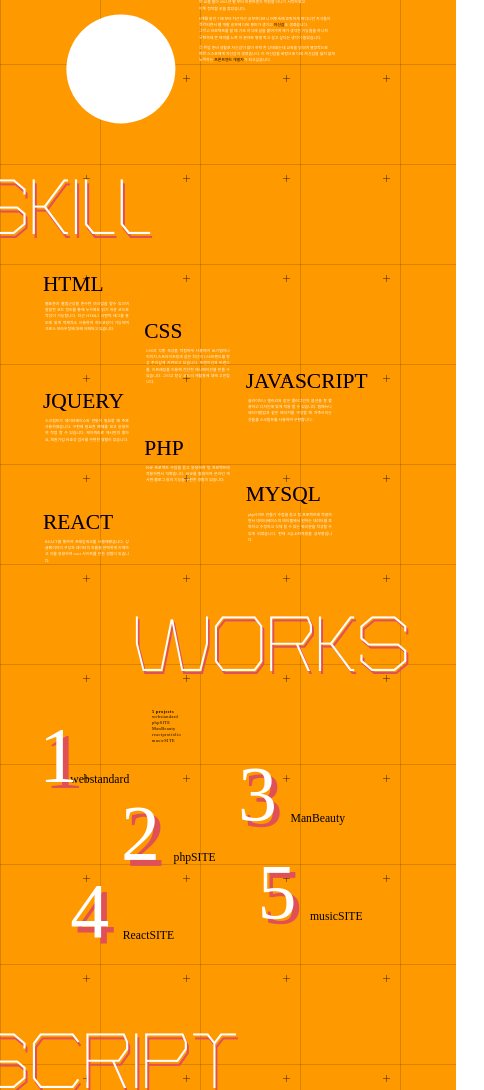
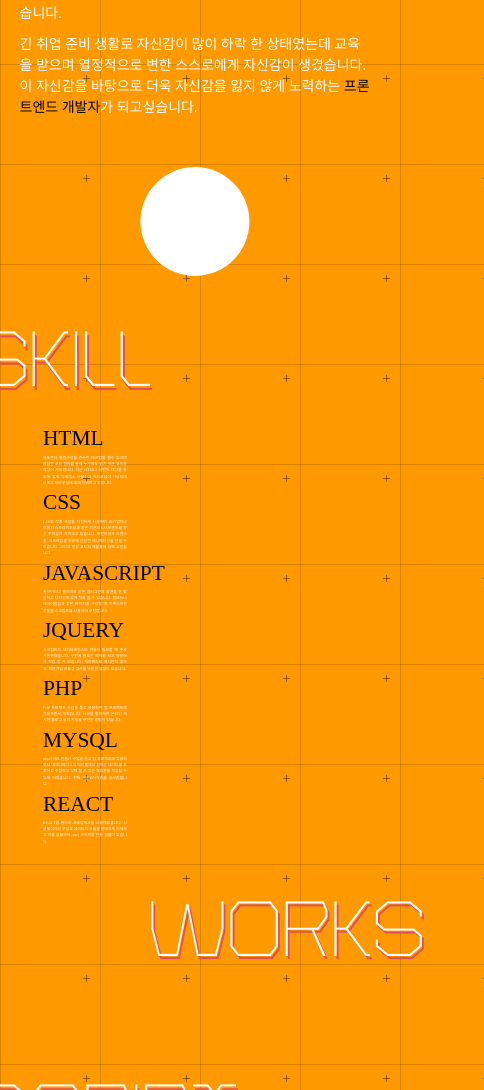
Before and after one commit to ohwehoh/port2022, a plain HTML site: page index.html in a window 390 px wide. Shown: the part 636-1726 px from the top of the page, 484 px wide, since content can reach past the window. Drawn offline with Linux system fonts and the light colour scheme; a web font is replaced by a local one.

Commit message:
22.05.12.

```diff
--- a/assets/css/common.css
+++ b/assets/css/common.css
@@ -1,49 +1,80 @@
 body {
-    background-image: url(../img/bg_yellow.png);
-    overflow-x: hidden;
+  background-image: url(../img/bg_yellow.png);
+  overflow-x: hidden;
 }
 
 .sha {
-    color: #E05057 !important;
+  color: #e05057 !important;
 }
 
 .shaBox {
-    background-color: #E05057 !important;
+  background-color: #e05057 !important;
 }
 
 /* section 타이틀 */
 section.cont {
-    position: relative;
-    min-height: 60vw;
-    margin-top: 7vw;
+  min-height: 40vw;
+  margin-top: 7vw;
 }
 
-section:nth-child(2n) .title,
-section:last-child .title {
-    position: absolute;
-    right: -16vw;
+.title h2 {
+  position: relative;
+  font-family: "turretroad";
+  font-size: 20vw;
+  font-weight: 100;
+  color: #fff;
 }
 
-section:nth-child(2n-1):not(:last-of-type) .title {
-    position: absolute;
-    left: -17vw;
+section#about .title h2 {
+  right: -28vw;
 }
 
-.title,
-.title h2{
-    font-family: "turretroad";
-    font-size: 20vw;
-    font-weight: 100;
+section#works .title h2 {
+  right: -27vw;
 }
 
-h2 {
-    color: #fff;
+section#game .title h2 {
+  right: -35vw;
 }
 
-.title span.sha {
-    position: absolute;
-    top: 1vw;
-    left: 0.5vw;
-    z-index: -1;
+section#contact .title h2 {
+  right: -3vw;
+}
+
+section:nth-child(2n-1):not(:last-of-type) .title h2 {
+  left: -17vw;
+}
+
+section.cont .title h2::before {
+  content: '';
+  position: absolute;
+  top: 1vw;
+  left: 0.5vw;
+  z-index: -1;
+  color: #e05057;
+}
+
+section.cont:nth-child(2) .title h2::before{
+  content: 'ABOUT';
+}
+
+section.cont:nth-child(3) .title h2::before{
+  content: 'SKILL';
+}
+
+section.cont:nth-child(4) .title h2::before{
+  content: 'WORKS';
+}
+
+section.cont:nth-child(5) .title h2::before{
+  content: 'SCRIPT';
+}
+
+section.cont:nth-child(6) .title h2::before{
+  content: 'GAME';
+}
+
+section.cont:nth-child(7) .title h2::before{
+  content: 'CONTACT';
 }
 /* //section 타이틀 */
--- a/assets/css/style.css
+++ b/assets/css/style.css
@@ -3,7 +3,7 @@
 }
 /* header */
 .wrap #header {
-    padding: 3em 0;
+  padding: 3vw 0;
   font-family: "deciso";
   font-weight: 900;
 }
@@ -37,11 +37,13 @@
 
 /* main */
 .wrap #main {
-    margin: 10em 0;
+  margin: 10vw 0;
   width: 100%;
-    height: 100vw;
   /* background-color: rgba(00,00,00,0.1); */
 }
+
+/* //main */
+
 /* intro */
 .wrap #main #intro {
   font-family: "deciso";
@@ -73,6 +75,18 @@
   font-weight: 500;
 }
 
+.intro__title .tTop:nth-child(1):after {
+  content: 'FRONTENDDEV';
+  color: #fff;
+  font-size: 1.2vw;
+  letter-spacing: 0.6em;
+  font-weight: 500;
+  margin-left: 1vw;
+  line-height: 0vw;
+  position: absolute;
+  top: 10.5vw; left: 26vw;
+}
+
 .intro__title .tBottom {
   top: 5vw;
   left: -0.9vw;
@@ -95,18 +109,6 @@
   z-index: 1;
 }
 
-.intro__subTitle {
-    position: absolute;
-    color: #fff;
-    font-size: 1.3vw;
-    letter-spacing: 0.6em;
-    font-weight: 500;
-}
-.intro__subTitle.sTop{
-    left: 26vw;
-    top: 3.6vw;
-}
-
 .intro__summ__desc {
   color: #000000;
   display: block;
@@ -117,17 +119,17 @@
   margin-left: -0.3vw;
 }
 
-.intro__summ__desc:nth-child(2)::after{
-    content: 'DREAM';
+.intro__summ__desc:nth-child(2)::after {
+  content: "DREAM";
 }
-.intro__summ__desc:nth-child(3)::after{
-    content: 'CURRENT';
+.intro__summ__desc:nth-child(3)::after {
+  content: "CURRENT";
 }
-.intro__summ__desc:nth-child(4)::after{
-    content: 'FUNDAMENTAL';
+.intro__summ__desc:nth-child(4)::after {
+  content: "FUNDAMENTAL";
 }
 
-.intro__summ__desc::after{
+.intro__summ__desc::after {
   color: #fff;
   font-size: 1.2vw;
   letter-spacing: 0.6em;
@@ -136,33 +138,23 @@
   line-height: 0vw;
 }
 
-.intro__summ .intro__subTitle.sSumm{
-    left: 28vw;
-    top:initial;
-    bottom: 0vw;
-}
 /* //intro */
 
 /* about */
-#about {
-    height: 63vw;
-}
-#aboutArti {
+#about {}
+#aboutArti .aboutDesc {
   width: 40vw;
-    position: absolute;
-    right: -2vw;
-    top: 28vw;
   font-family: "Cafe24Ohsquareair";
   font-weight: lighter;
   color: #fff;
   font-size: 1vw;
   line-height: 160%;
-    transform: rotate(0.1deg);
+  transform: rotate(0.1deg) translate(80%,0);
 }
-#aboutArti p {
+#aboutArti .aboutDesc p {
   margin-bottom: 1vw;
 }
-#aboutArti span {
+#aboutArti .aboutDesc span {
   color: #000000;
 }
 .picture {
@@ -170,85 +162,72 @@
   height: 28vw;
   border-radius: 50%;
   background: #fff;
-    /* top: 35vw;
-    left: 6vw; */
-    transform: translate(6vw, 35vw);
+  /* transform: translate(6vw, 35vw); */
+}
+@media (max-width:1360px){
+  #aboutArti .aboutDesc{
+    line-height: 1.5;
+  }
+  #aboutArti .aboutDesc p {
+    font-size: 14px;
+  }
+}
+
+@media (max-width:1010px){
+  #aboutArti {
+    display: flex;
+    flex-direction: column;
+  }
+  #aboutArti .aboutDesc {
+    width: 90vw;
+    position: relative;
+    left: 50%;
+    transform: translateX(-50%);
+  }
+  #aboutArti .aboutDesc p {
+    margin-bottom: 10px;
+  }
+  .picture {
+    position: relative;
+    left: 50%;
+    transform: translateX(-50%);
+    margin-top: 10vw;
+  }
 }
 /* //about */
 
 /* skill */
-#skill {
-    height: 105vw;
-}
+#skill {}
 
 #skill article:nth-of-type(1) {
-    position: absolute;
-    top: 30vw;
 }
 
 #skill article:nth-of-type(2) {
-    position: absolute;
-    top: 42vw;
-    left: 26vw;
 }
 
 #skill article:nth-of-type(3) {
-    position: absolute;
-    top: 55vw;
-    left: 52vw;
 }
 
 #skill article:nth-of-type(4) {
-    position: absolute;
-    top: 60vw;
 }
 
 #skill article:nth-of-type(5) {
-    position: absolute;
-    top: 72vw;
-    left: 26vw;
 }
 
 #skill article:nth-of-type(6) {
-    position: absolute;
-    top: 84vw;
-    left: 52vw;
 }
 
 #skill article:nth-of-type(7) {
-    position: absolute;
-    top: 91vw;
 }
-/* #skill #skillArti {
-    position: absolute;
-    top: 30vw;
-} */
 
 #skill #skillArti .skillT {
-    position: absolute;
-    left: 0;
-    top: 0;
   font-family: "deciso";
   font-weight: 100;
   font-size: 5.5vw;
   color: #000;
 }
-#skill #skillArti h3 {
 
-}
-#skill #skillArti span{
-    z-index: -1;
-    transition: all 0.7s ease;
-}
-
-#skill #skillArti:hover span{
-    left: 0.3vw;
-    top: 0.3vw;
-}
 #skill #skillArti p {
-    position: absolute;
-    left: 0.5vw;
-    top: 8.5vw;
   width: 21.5vw;
   font-family: "Cafe24Ohsquareair";
   font-weight: lighter;
@@ -258,11 +237,11 @@
   transform: rotate(0.1deg);
   text-align: justify;
 }
+
 /* //skill */
 
 /* works */
 #works {
-    height: 100vw;
 }
 .works__summ {
   position: relative;
@@ -278,7 +257,7 @@
   font-size: 1.1vw;
 }
 .works__summ ul li {
-    font-family: 'Mohave';
+  font-family: "Mohave";
   font-weight: 400;
   font-size: 1.1vw;
 }
@@ -296,23 +275,23 @@
   line-height: 0.8;
 }
 /* 아티클 위치 잡기*/
-#worksArti:nth-of-type(1){
+#worksArti:nth-of-type(1) {
   top: 35vw;
   left: -1vw;
 }
-#worksArti:nth-of-type(2){
+#worksArti:nth-of-type(2) {
   top: 55vw;
   left: 20vw;
 }
-#worksArti:nth-of-type(3){
+#worksArti:nth-of-type(3) {
   top: 45vw;
   left: 50vw;
 }
-#worksArti:nth-of-type(4){
+#worksArti:nth-of-type(4) {
   top: 75vw;
   left: 7vw;
 }
-#worksArti:nth-of-type(5){
+#worksArti:nth-of-type(5) {
   top: 70vw;
   left: 55vw;
 }
@@ -330,7 +309,8 @@ workBox : 0/5 */
 /* h3, span이 workbox보다 위에있어서 마우스오버되면 위치 바뀌어야함 */
 #worksArti h3 {
   position: absolute;
-    top: 0;left: 0;
+  top: 0;
+  left: 0;
   color: #fff;
   z-index: 3;
   transition: all 0.5s;
@@ -338,7 +318,8 @@ workBox : 0/5 */
 
 #worksArti > span {
   position: absolute;
-    top: 1.5vw;left: 1.5vw;
+  top: 1.5vw;
+  left: 1.5vw;
   z-index: 2;
   font-weight: 100;
   transition: all 0.5s;
@@ -356,7 +337,7 @@ workBox : 0/5 */
   transition: left 0.5s, top 0.5s, color 1s ease-in-out;
 }
 
-#worksArti:nth-of-type(1) em{
+#worksArti:nth-of-type(1) em {
   left: 8vw;
 }
 
@@ -373,7 +354,9 @@ workBox : 0/5 */
     opacity: 0.5; */
   z-index: 4;
 }
-#worksArti:nth-of-type(1) .overBox {width: 30%;}
+#worksArti:nth-of-type(1) .overBox {
+  width: 30%;
+}
 
 #worksArti .workBox {
   position: absolute;
@@ -387,10 +370,18 @@ workBox : 0/5 */
 }
 
 /* workBox 위치 */
-#worksArti:nth-of-type(1) .workBox {}
-#worksArti:nth-of-type(2) .workBox {top: -5vw; left: -5vw;}
-#worksArti:nth-of-type(3) .workBox {left: -20vw;}
-#worksArti:nth-of-type(5) .workBox {left: -20vw;}
+#worksArti:nth-of-type(1) .workBox {
+}
+#worksArti:nth-of-type(2) .workBox {
+  top: -5vw;
+  left: -5vw;
+}
+#worksArti:nth-of-type(3) .workBox {
+  left: -20vw;
+}
+#worksArti:nth-of-type(5) .workBox {
+  left: -20vw;
+}
 
 /* 오버박스에 마우스 올리면 워크박스 나와야함 */
 /* h3, span, em, boverBox z-index 조절 */
@@ -400,15 +391,33 @@ workBox : 0/5 */
   transform: scale(1, 1);
 }
 /* z-index변경(hover에 해당된 article만) */
-#worksArti .overBox:hover ~ h3 {z-index: 7;}
-#worksArti .overBox:hover ~ span {z-index: 6;}
-#worksArti .overBox:hover ~ em {z-index: 6;}
-#worksArti .overBox:hover {z-index: 8;}
+#worksArti .overBox:hover ~ h3 {
+  z-index: 7;
+}
+#worksArti .overBox:hover ~ span {
+  z-index: 6;
+}
+#worksArti .overBox:hover ~ em {
+  z-index: 6;
+}
+#worksArti .overBox:hover {
+  z-index: 8;
+}
 
 /* h3, span, em 위치 바꾸기*/
-#worksArti .overBox:hover ~ h3 {left: 2vw; top: 35%;}
-#worksArti .overBox:hover ~ span {left: 3.5vw; top: 43%;}
-#worksArti .overBox:hover ~ em {color: #fff; left: 11.5vw; top: 36.5%;}
+#worksArti .overBox:hover ~ h3 {
+  left: 2vw;
+  top: 35%;
+}
+#worksArti .overBox:hover ~ span {
+  left: 3.5vw;
+  top: 43%;
+}
+#worksArti .overBox:hover ~ em {
+  color: #fff;
+  left: 11.5vw;
+  top: 36.5%;
+}
 
 /* workBox안 내용 */
 .workBox p {
@@ -422,10 +431,21 @@ workBox : 0/5 */
   color: #fff;
   position: absolute;
 }
-#worksArti:nth-of-type(1) .workBox {background-image: url(../img/workBoxBg1.png);}
-#worksArti:nth-of-type(1) .workBox p {left: 11.8vw; top: 12vw;}
-#worksArti:nth-of-type(1) .workBox span.inBox1 {left: 11.8vw; top: 19.5vw;}
-#worksArti:nth-of-type(1) .workBox span.inBox2 {left: 23vw; top: 19.5vw;}
+#worksArti:nth-of-type(1) .workBox {
+  background-image: url(../img/workBoxBg1.png);
+}
+#worksArti:nth-of-type(1) .workBox p {
+  left: 11.8vw;
+  top: 12vw;
+}
+#worksArti:nth-of-type(1) .workBox span.inBox1 {
+  left: 11.8vw;
+  top: 19.5vw;
+}
+#worksArti:nth-of-type(1) .workBox span.inBox2 {
+  left: 23vw;
+  top: 19.5vw;
+}
 
 /* workBox안에서 계속 보일 수 있게 해야함 */
 /* ... */
@@ -442,5 +462,5 @@ workBox : 0/5 */
     opacity: 0;
 } */
 
-
-.wrap #footer {}
+.wrap #footer {
+}
--- a/index.html
+++ b/index.html
@@ -1,16 +1,19 @@
 <!DOCTYPE html>
 <html lang="ko">
   <head>
-    <meta charset="UTF-8">
-    <meta http-equiv="X-UA-Compatible" content="IE=edge">
-    <meta name="viewport" content="width=device-width, initial-scale=1.0">
+    <meta charset="UTF-8" />
+    <meta http-equiv="X-UA-Compatible" content="IE=edge" />
+    <meta name="viewport" content="width=device-width, initial-scale=1.0" />
     <title>LYWPORTFOLIO</title>
 
-    <link href="https://fonts.googleapis.com/css2?family=Mohave:wght@300;400;500;600;700&display=swap" rel="stylesheet">
-    <link rel="stylesheet" href="assets/css/fonts.css">
-    <link rel="stylesheet" href="assets/css/reset.css">
-    <link rel="stylesheet" href="assets/css/common.css">
-    <link rel="stylesheet" href="assets/css/style.css">
+    <link
+      href="https://fonts.googleapis.com/css2?family=Mohave:wght@300;400;500;600;700&display=swap"
+      rel="stylesheet"
+    />
+    <link rel="stylesheet" href="assets/css/fonts.css" />
+    <link rel="stylesheet" href="assets/css/reset.css" />
+    <link rel="stylesheet" href="assets/css/common.css" />
+    <link rel="stylesheet" href="assets/css/style.css" />
   </head>
   <body>
     <!-- <h1 class="ir_so">이연우의 포트폴리오 사이트입니다.</h1>
@@ -21,13 +24,27 @@
       <header id="header">
         <menu id="menu">
           <ul>
-                    <li><a href="#"><em>01</em><span>about me</span></a></li>
-                    <li><a href="#"><em>02</em><span>skill</span></a></li>
-                    <li><a href="#"><em>03</em><span>works</span></a></li>
-                    <li><a href="#"><em>04</em><span>script</span></a></li>
-                    <li><a href="#"><em>05</em><span>game</span></a></li>
-                    <li><a href="#"><em>06</em><span>contact</span></a></li>
-                    <li><a href="#"><em>github</em></a></li>
+            <li>
+              <a href="#"><em>01</em><span>about me</span></a>
+            </li>
+            <li>
+              <a href="#"><em>02</em><span>skill</span></a>
+            </li>
+            <li>
+              <a href="#"><em>03</em><span>works</span></a>
+            </li>
+            <li>
+              <a href="#"><em>04</em><span>script</span></a>
+            </li>
+            <li>
+              <a href="#"><em>05</em><span>game</span></a>
+            </li>
+            <li>
+              <a href="#"><em>06</em><span>contact</span></a>
+            </li>
+            <li>
+              <a href="#"><em>github</em></a>
+            </li>
           </ul>
         </menu>
       </header>
@@ -37,7 +54,7 @@
             <span class="intro__title__top tTop">LYW</span>
             <span class="intro__title__top tTop sha">LYW</span>
             <span class="intro__title__top tBottom">PORTFOLIO</span>
-                    <em class="intro__subTitle sTop">FRONTENDDEV</em>
+            <!-- <em class="intro__subTitle sTop">FRONTENDDEV</em> -->
             <div class="intro__box"></div>
             <div class="intro__box shaBox"></div>
           </div>
@@ -54,22 +71,38 @@
         <section id="about" class="cont">
           <div class="title">
             <h2>ABOUT</h2>
-                    <span class="sha">ABOUT</span>
           </div>
+
           <article id="aboutArti">
-                    <p>안녕하세요? 저는 프론트엔드 개발자를 꿈꾸는 <span>이연우</span>입니다.<br>
-                        컴퓨터공학을 전공하고, 2019년에 졸업하였습니다. 적성에 맞는 직업을 찾고자<br>
-                        먼 길을 돌아 2021년 말 부터 프론트엔드 학원을 다니기 시작하였고<br>
-                        이제 정착할 곳을 찾았습니다.</p>
-                    <p>6개월 동안 기초부터 차근차근 공부하다보니 머릿속에 흐릿하게 떠다니던 지식들이<br>
-                        정리되면서 웹 개발 공부에 더욱 흥미가 생기고 <span>자신감</span>도 생겼습니다.<br>
-                        그리고 프로젝트를 할 때 기초 지식에 살을 붙여가며 제가 생각한 기능들을 하나씩<br>
-                        구현하데 큰 재미를 느껴 이 분야로 평생 먹고 살고 싶다는 생각이 들었습니다.</p>
-                    <p>긴 취업 준비 생활로 자신감이 많이 하락 한 상태였는데 교육을 받으며 열정적으로<br>
-                        변한 스스로에게 자신감이  생겼습니다. 이 자신감을 바탕으로 더욱 자신감을 잃지 않게<br>
-                        노력하는 <span>프론트엔드 개발자</span>가 되고싶습니다.</p>
+            <div class="aboutDesc">
+              <p>
+                안녕하세요? 저는 프론트엔드 개발자를 꿈꾸는
+                <span>이연우</span>입니다.
+                컴퓨터공학을 전공하고, 2019년에 졸업하였습니다. 적성에 맞는 직업을
+                찾고자
+                먼 길을 돌아 2021년 말 부터 프론트엔드 학원을 다니기 시작하였고
+                이제 정착할 곳을 찾았습니다.
+              </p>
+              <p>
+                6개월 동안 기초부터 차근차근 공부하다보니 머릿속에 흐릿하게
+                떠다니던 지식들이
+                정리되면서 웹 개발 공부에 더욱 흥미가 생기고 <span>자신감</span>도
+                생겼습니다.
+                그리고 프로젝트를 할 때 기초 지식에 살을 붙여가며 제가 생각한
+                기능들을 하나씩
+                구현하데 큰 재미를 느껴 이 분야로 평생 먹고 살고 싶다는 생각이
+                들었습니다.
+              </p>
+              <p>
+                긴 취업 준비 생활로 자신감이 많이 하락 한 상태였는데 교육을 받으며
+                열정적으로
+                변한 스스로에게 자신감이 생겼습니다. 이 자신감을 바탕으로 더욱
+                자신감을 잃지 않게
+                노력하는 <span>프론트엔드 개발자</span>가 되고싶습니다.
+              </p>
+            </div>
+            <div class="picture"></div>
           </article>
-                <div class="picture"></div>
         </section>
         <!-- //about -->
 
@@ -77,42 +110,66 @@
         <section id="skill" class="cont">
           <div class="title">
             <h2>SKILL</h2>
-                    <span class="sha">SKILL</span>
           </div>
           <article id="skillArti">
             <h3 class="skillT">HTML</h3>
-                    <span class="skillT sha">HTML</span>
-                    <p>웹표준과 웹접근성을 준수한 마크업을 할수 있으며 깔끔한 코드 정리를 통해 누가봐도 읽기 쉬운 코드로 작성이 가능합니다. 최근 HTML5 시멘틱 태그를 용도에 맞게 적재적소 사용하여 하드코딩이 가능하며 크로스 브라우징에 대해 이해하고 있습니다.</p>
+            <p>
+              웹표준과 웹접근성을 준수한 마크업을 할수 있으며 깔끔한 코드 정리를
+              통해 누가봐도 읽기 쉬운 코드로 작성이 가능합니다. 최근 HTML5
+              시멘틱 태그를 용도에 맞게 적재적소 사용하여 하드코딩이 가능하며
+              크로스 브라우징에 대해 이해하고 있습니다.
+            </p>
           </article>
           <article id="skillArti">
             <h3 class="skillT">CSS</h3>
-                    <span class="skillT sha">CSS</span>
-                    <p>CSS의 각종 속성을 적절하게 사용하며 IR기법이나 이미지 스프라이트등과 같은 최신의 CSS트렌드를 항상 주의깊게 지켜보고 있습니다. 트랜지션과 트랜스폼, 키프레임을 이용해 간단한 애니메이션을 만들 수 있습니다. 그리고 항상 코드의 재활용에 대해 고민합니다.</p>
+            <p>
+              CSS의 각종 속성을 적절하게 사용하며 IR기법이나 이미지
+              스프라이트등과 같은 최신의 CSS트렌드를 항상 주의깊게 지켜보고
+              있습니다. 트랜지션과 트랜스폼, 키프레임을 이용해 간단한
+              애니메이션을 만들 수 있습니다. 그리고 항상 코드의 재활용에 대해
+              고민합니다.
+            </p>
           </article>
           <article id="skillArti">
             <h3 class="skillT">JAVASCRIPT</h3>
-                    <span class="skillT sha">JAVASCRIPT</span>
-                    <p>슬라이드나 갤러리와 같은 플러그인의 옵션을 잘 활용하고 디자인에 맞게 적용 할 수 있습니다. 탭메뉴나 레이어팝업과 같은 페이지를 구성할 때 자주쓰이는 것들을 스크립트를 사용하여 구현합니다.</p>
+            <p>
+              슬라이드나 갤러리와 같은 플러그인의 옵션을 잘 활용하고 디자인에
+              맞게 적용 할 수 있습니다. 탭메뉴나 레이어팝업과 같은 페이지를
+              구성할 때 자주쓰이는 것들을 스크립트를 사용하여 구현합니다.
+            </p>
           </article>
           <article id="skillArti">
             <h3 class="skillT">JQUERY</h3>
-                    <span class="skillT sha">JQUERY</span>
-                    <p>스크립트가 데이터베이스와 연동이 필요할 때 주로 사용하였습니다. 구현에 필요한 예제를 보고 응용하여 작업 할 수 있습니다. 제이쿼리로 게시판의 좋아요, 회원가입 유효성 검사를 구현한 경험이 있습니다.</p>
+            <p>
+              스크립트가 데이터베이스와 연동이 필요할 때 주로 사용하였습니다.
+              구현에 필요한 예제를 보고 응용하여 작업 할 수 있습니다. 제이쿼리로
+              게시판의 좋아요, 회원가입 유효성 검사를 구현한 경험이 있습니다.
+            </p>
           </article>
           <article id="skillArti">
             <h3 class="skillT">PHP</h3>
-                    <span class="skillT sha">PHP</span>
-                    <p>PHP 프로젝트 수업을 듣고 응용하여 팀 프로젝트에 적용하면서 익혔습니다. PHP를 활용하여 온라인 게시판/블로그 등의 기능을 구현한 경험이 있습니다.</p>
+            <p>
+              PHP 프로젝트 수업을 듣고 응용하여 팀 프로젝트에 적용하면서
+              익혔습니다. PHP를 활용하여 온라인 게시판/블로그 등의 기능을 구현한
+              경험이 있습니다.
+            </p>
           </article>
           <article id="skillArti">
             <h3 class="skillT">MYSQL</h3>
-                    <span class="skillT sha">MYSQL</span>
-                    <p>php사이트 만들기 수업을 듣고 팀 프로젝트에 적용하면서 데이터베이스의 테이블에서 원하는 데이터를 조회하고 수정하고 삭제 할 수 있는 쿼리문을 작성할 수 있게 되었습니다. 현재 SQLD자격증을 공부중입니다.</p>
+            <p>
+              php사이트 만들기 수업을 듣고 팀 프로젝트에 적용하면서
+              데이터베이스의 테이블에서 원하는 데이터를 조회하고 수정하고 삭제
+              할 수 있는 쿼리문을 작성할 수 있게 되었습니다. 현재 SQLD자격증을
+              공부중입니다.
+            </p>
           </article>
           <article id="skillArti">
             <h3 class="skillT">REACT</h3>
-                    <span class="skillT sha">REACT</span>
-                    <p>REACT를 통하여 프레임워크를 사용해봤습니다. 싱글페이지의 구성과 데이터의 흐름을 완벽하게 이해하고 이를 응용하여 react 사이트를 만든 경험이 있습니다.</p>
+            <p>
+              REACT를 통하여 프레임워크를 사용해봤습니다. 싱글페이지의 구성과
+              데이터의 흐름을 완벽하게 이해하고 이를 응용하여 react 사이트를
+              만든 경험이 있습니다.
+            </p>
           </article>
         </section>
         <!-- //skill -->
@@ -120,9 +177,8 @@
         <section id="works" class="cont">
           <div class="title">
             <h2>WORKS</h2>
-                    <span class="sha">WORKS</span>
           </div>
-                <div class="works__summ">
+          <!-- <div class="works__summ">
             <ul>
               <span>5 projects</span>
               <li>webstandard</li>
@@ -139,7 +195,7 @@
             <em>webstandard</em>
             <div class="workBox">
               <p>웹표준을 준수한 사이트입니다.</p>
-                        <span class="inBox1">visit site</span>
+              <a href="#"><span class="inBox1">visit site</span></a>
               <span class="inBox2">over view</span>
             </div>
           </article>
@@ -186,14 +242,13 @@
               <span>visit site</span>
               <span>over view</span>
             </div>
-                </article>
+          </article> -->
         </section>
         <!-- //works -->
 
         <section id="script" class="cont">
           <div class="title">
             <h2>SCRIPT</h2>
-                    <span class="sha">SCRIPT</span>
           </div>
         </section>
         <!-- //script -->
@@ -201,7 +256,6 @@
         <section id="game" class="cont">
           <div class="title">
             <h2>GAME</h2>
-                    <span class="sha">GAME</span>
           </div>
         </section>
         <!-- //script -->
@@ -209,7 +263,6 @@
         <section id="contact" class="cont">
           <div class="title">
             <h2>CONTACT</h2>
-                    <span class="sha">CONTACT</span>
           </div>
         </section>
         <!-- //script -->
```
Lines whose indentation alone changed are shown as unchanged.
